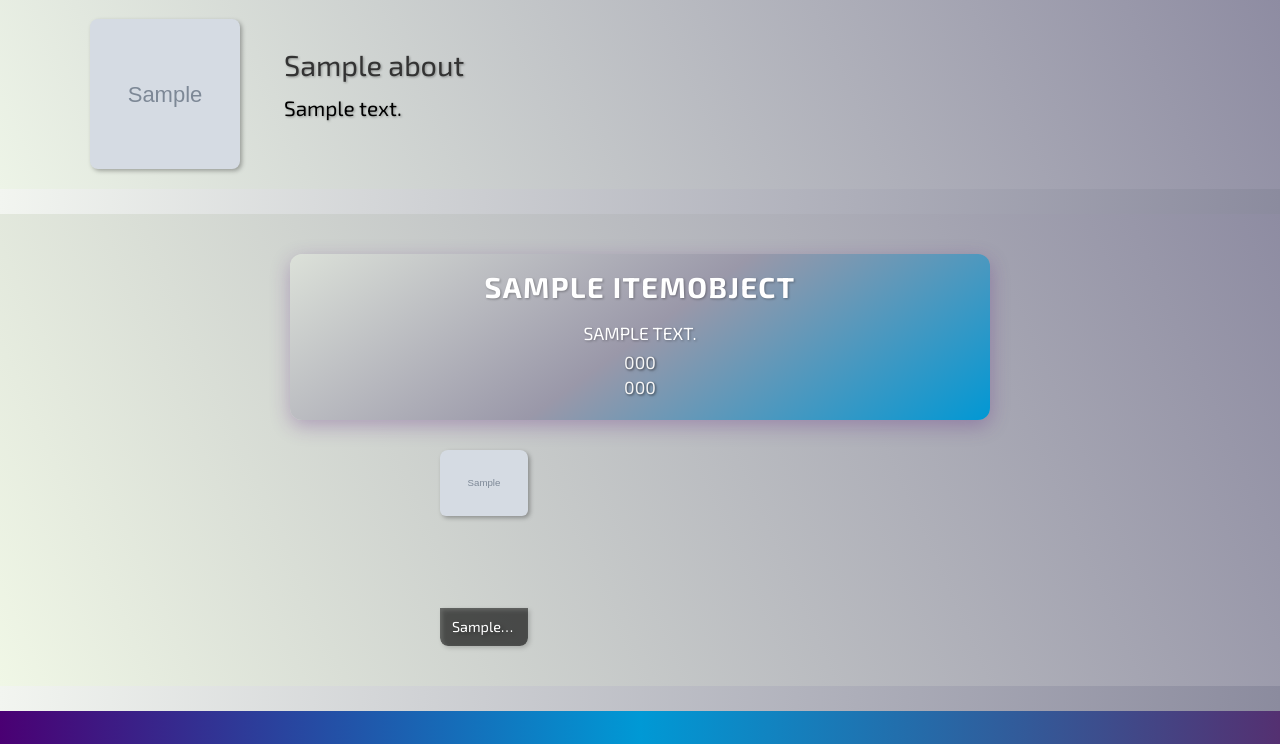
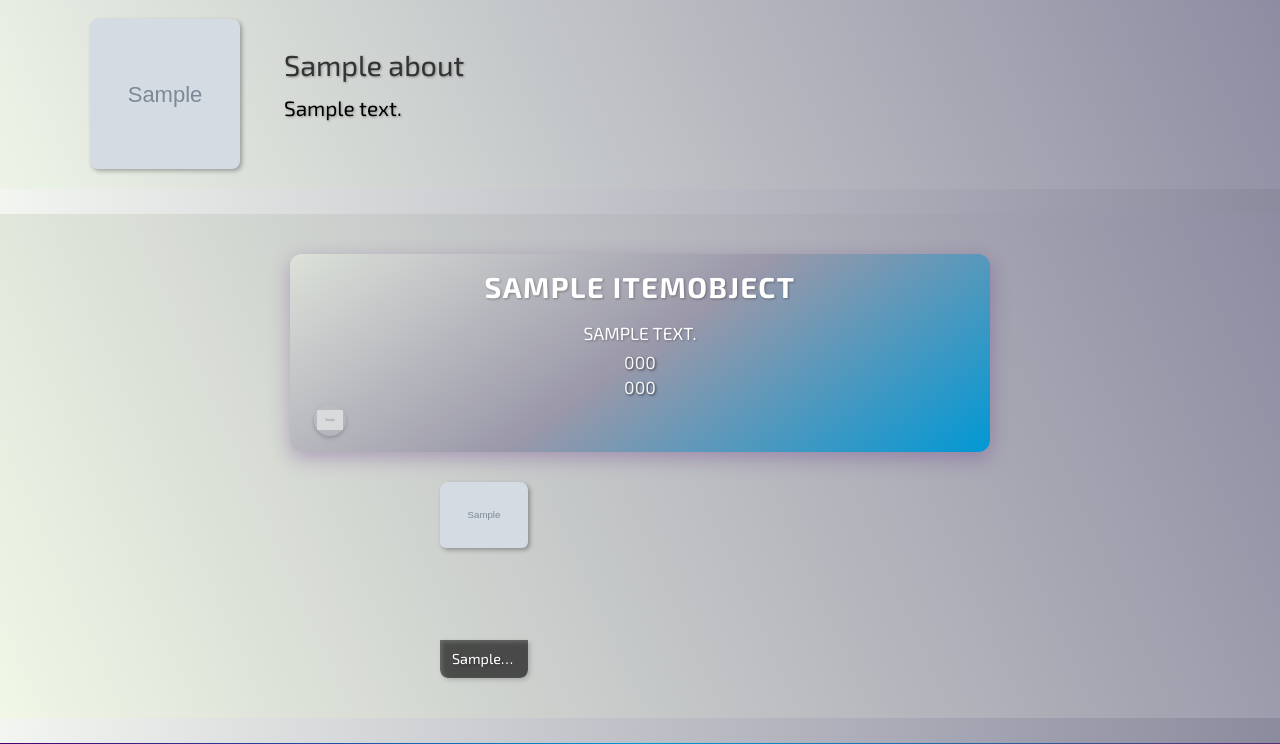
Before and after one commit to TumashenkaAliaksandr/aironmaster, a Django app: page / in a window 1280 px wide. Shown: the part 802-1546 px from the top of the page. Run offline with Django 5.2, Linux system fonts and the light colour scheme; tables that the repository leaves empty hold one stand-in row (values such as "Sample post"); grey boxes marked "Sample" are stand-in pictures.

Commit message:
added new styles for social icons

```diff
--- a/webapp/static/webapp/css/style.css
+++ b/webapp/static/webapp/css/style.css
@@ -1891,3 +1891,39 @@ html {
     position: relative; /* чтобы не смещать текст */
     top: 2px; /* чуть опустим стрелку для выравнивания */
 }
+
+
+
+/* Базовый класс для иконок соцсетей */
+.social-icon {
+  display: flex; /* используем flexbox для выравнивания */
+  justify-content: center; /* выравниваем по центру горизонтально */
+  align-items: center; /* выравниваем по центру вертикально */
+  width: 32px; /* задаём небольшую ширину */
+  height: 32px; /* задаём небольшую высоту */
+  border-radius: 50%; /* делаем иконку круглой */
+  box-shadow: 0 2px 4px rgba(0, 0, 0, 0.2); /* добавляем небольшую тень */
+  transition: all 0.3s ease; /* плавная анимация для hover эффектов */
+  filter: grayscale(80%); /* делаем иконки серыми */
+}
+
+/* Hover эффект: убираем фильтр и немного увеличиваем */
+.social-icon:hover {
+  filter: grayscale(0%); /* возвращаем цвет */
+  transform: scale(1.1); /* увеличиваем размер */
+  box-shadow: 0 4px 8px rgba(0, 0, 0, 0.3); /* увеличиваем тень */
+}
+
+/* Стили для изображений внутри иконок */
+.social-icon img {
+  max-width: 80%; /* ограничиваем максимальную ширину изображения */
+  max-height: 80%; /* ограничиваем максимальную высоту изображения */
+  object-fit: contain; /* масштабируем изображение, чтобы поместилось в контейнер */
+}
+
+
+.social-icons-wrapper {
+    display: flex;
+    gap: 12px; /* расстояние между иконками */
+    align-items: center;
+}
--- a/webapp/templates/webapp/index.html
+++ b/webapp/templates/webapp/index.html
@@ -39,6 +39,22 @@
                         <a href="tel:{{ item.phone2|cut:" " }}">{{ item.phone2 }}</a>
                     {% endif %}
                 </p>
+                <div class="social-icons-wrapper">
+                    {% for social in footer_info.social_networks.all %}
+                        {% if social.url %}
+                            <a href="{{ social.url }}" target="_blank" rel="noopener noreferrer"
+                               aria-label="{{ social.name }}" class="social-icon">
+                                {% if social.icon %}
+                                    <img src="{{ social.icon.url }}" alt="{{ social.name }}"/>
+                                {% else %}
+                                    <!-- Если иконка не загружена, можно показать название или иконку по умолчанию -->
+                                    {{ social.name }}
+                                {% endif %}
+                            </a>
+                        {% endif %}
+                    {% endfor %}
+                </div>
+
             </div>
 
             <div id="gallery-{{ item.id }}" class="photo-gallery mb-0">
```
